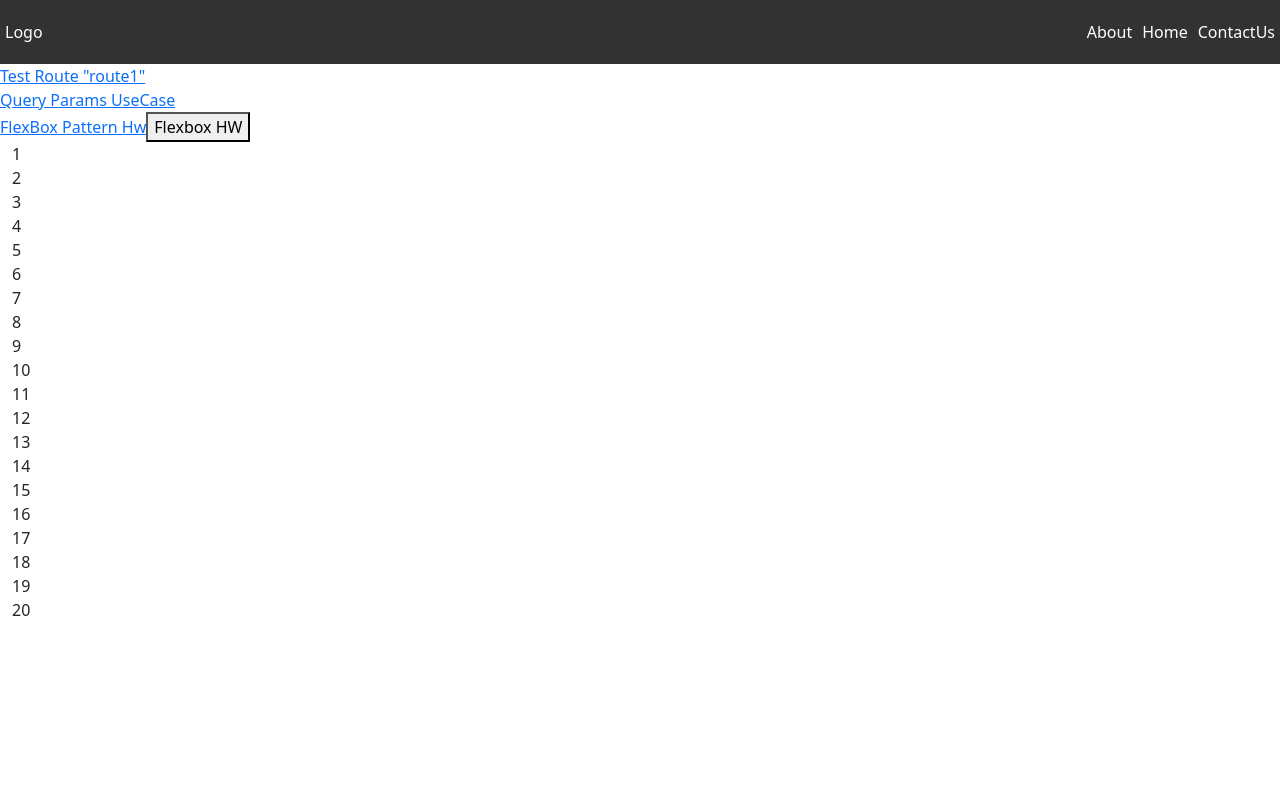
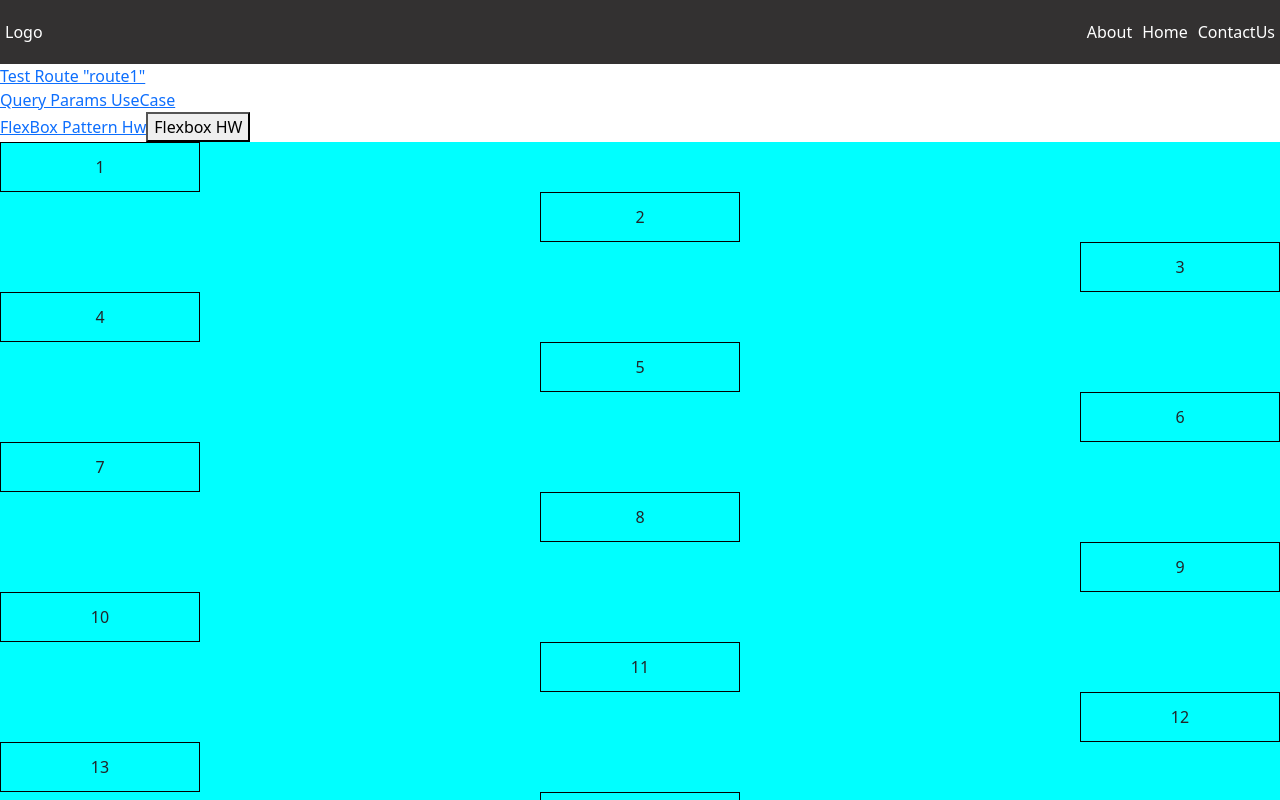
Before and after one commit to Prabhjeet2005/FullStack_gfg, a React (Create React App) app in the folder Lec6_React/client/: page /flexbox-testing in a window 1280 px wide. Shown: the top 800 px of the page. Built offline with nearby package versions, Linux system fonts and the light colour scheme.

Commit message:
style: Update Flexbox styles for better alignment in index.css

```diff
--- a/Lec6_React/client/src/flexbox/index.css
+++ b/Lec6_React/client/src/flexbox/index.css
@@ -0,0 +1,27 @@
+.flex-container{
+  background-color: aqua;
+  margin:0;
+  padding:0;
+  display:flex;
+  flex-direction:column
+
+}
+.flex-items{
+  flex-shrink:0;
+  width:200px;
+  height:50px;
+  border:1px solid black;
+  display :flex;
+  justify-content:center;
+  align-items:center;
+}
+
+.flex-items:nth-child(3n+1){
+  align-self:flex-start;
+}
+.flex-items:nth-child(3n+2){
+  align-self:center;
+}
+.flex-items:nth-child(3n){
+  align-self:flex-end;
+}
```
